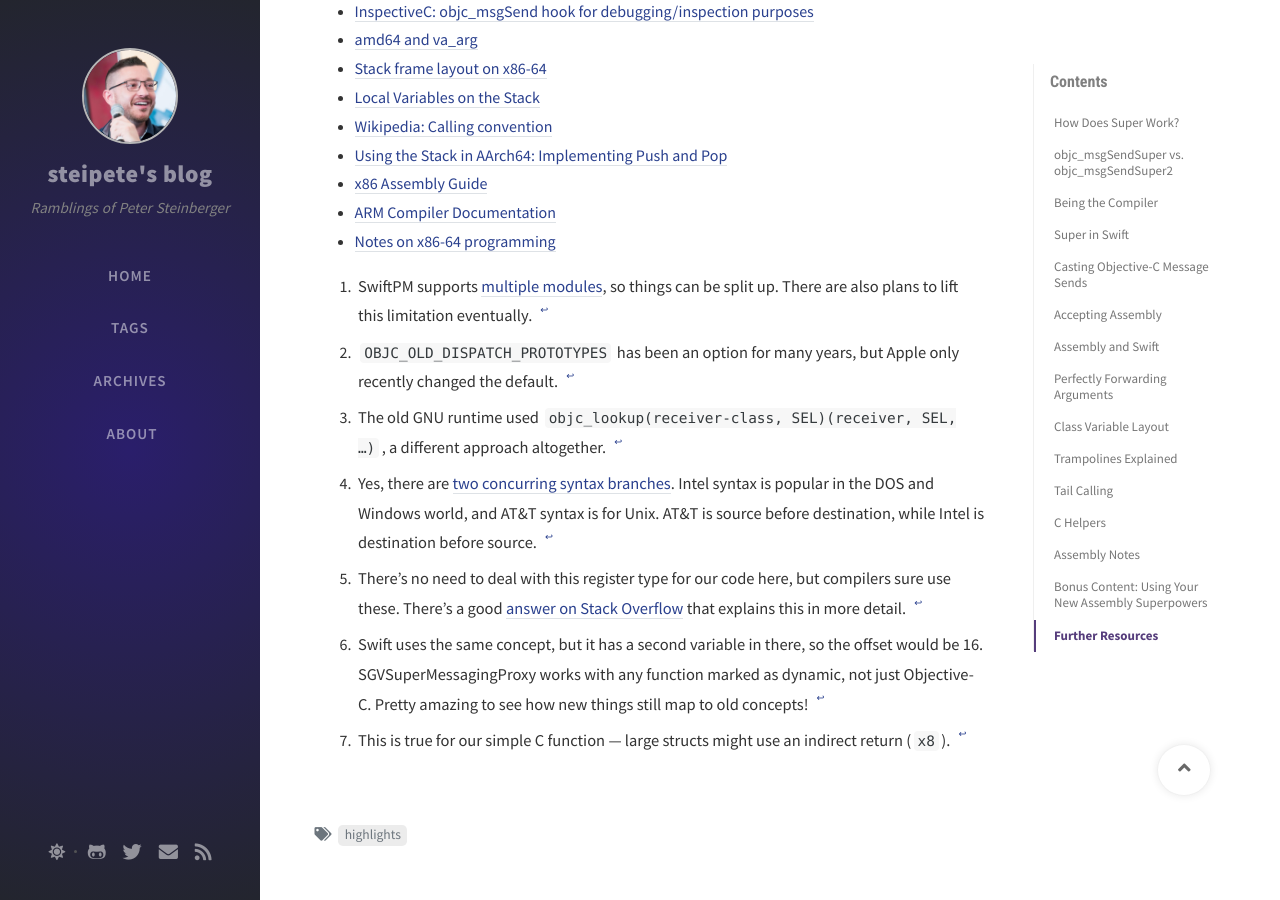
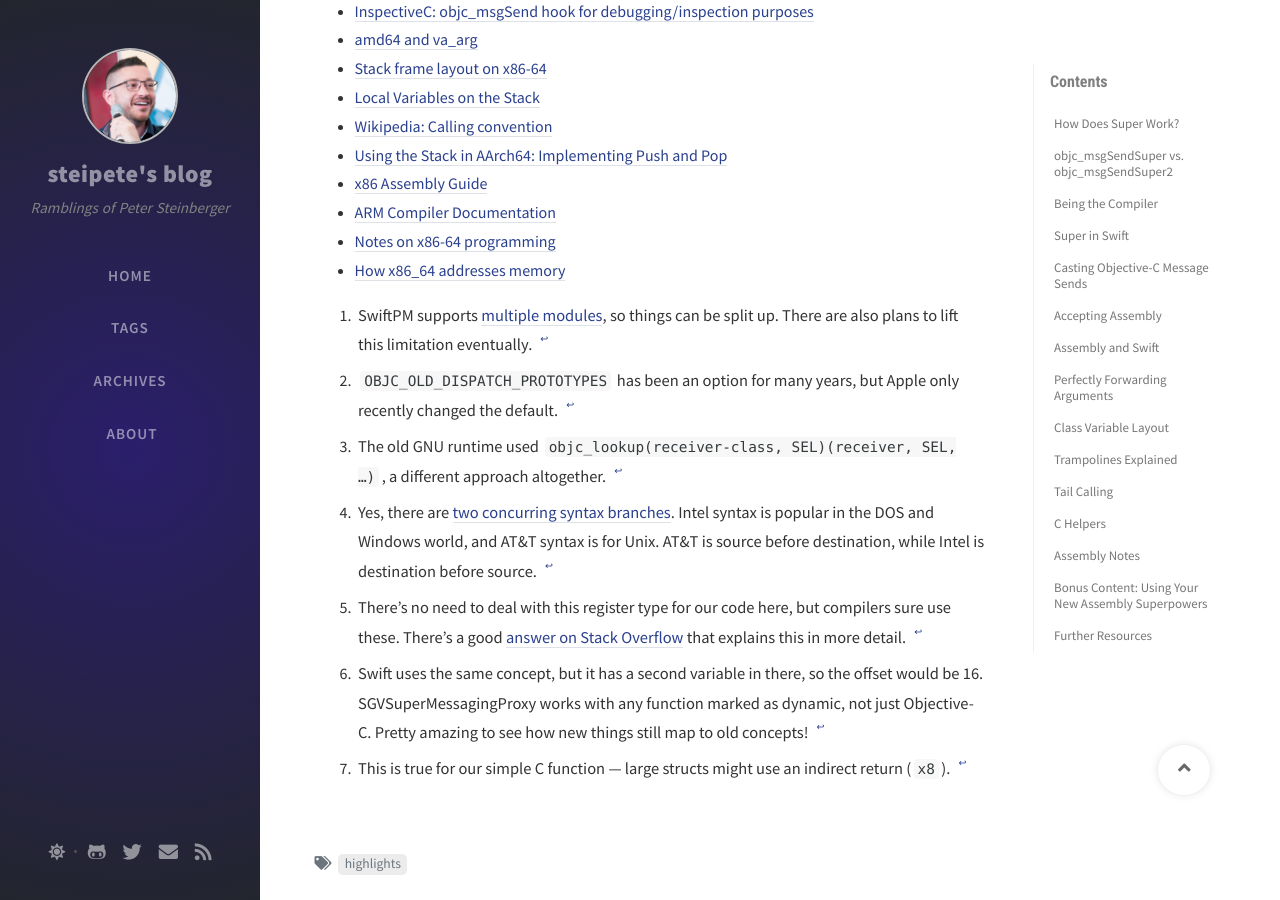
Before and after one commit to steipete/steipete.com, a Jekyll site: the page built from _posts/2020-06-10-calling-super-at-runtime.md, in a window 1280 px wide and 900 px high, scrolled down 11763 px. Built offline with Jekyll 4.4.1, drawn with Linux system fonts in a browser that asks for light colours; nearby versions of some CDN libraries; comment, search, counter and statistics services are not loaded.

Commit message:
add link

```diff
--- a/_posts/2020-06-10-calling-super-at-runtime.md
+++ b/_posts/2020-06-10-calling-super-at-runtime.md
@@ -370,3 +370,4 @@
 - [x86 Assembly Guide](https://www.cs.yale.edu/flint/cs421/papers/x86-asm/asm.html)
 - [ARM Compiler Documentation](http://infocenter.arm.com/help/index.jsp?topic=/com.arm.doc.dui0801a/BABBDBAD.html)
 - [Notes on x86-64 programming](https://www.lri.fr/~filliatr/ens/compil/x86-64.pdf)
+- [How x86_64 addresses memory](https://blog.yossarian.net/2020/06/13/How-x86_64-addresses-memory)
```
